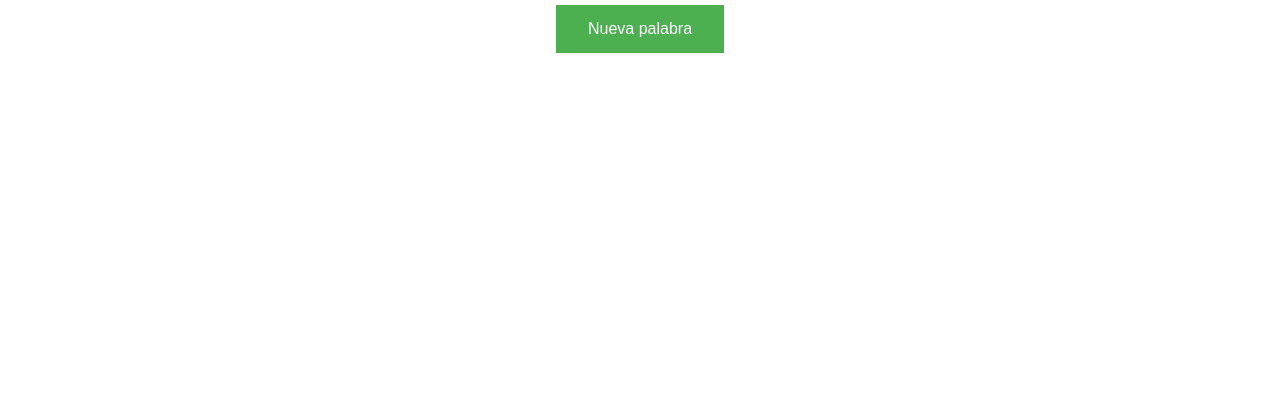
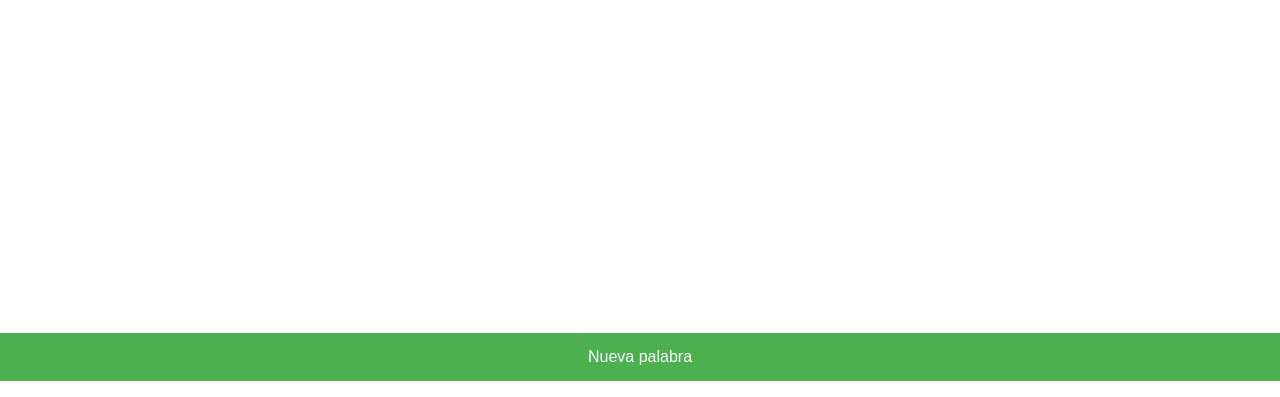
Before and after one commit to valentinrios/valentinrios.github.io, a plain HTML site: page words.html in a window 1280 px wide. Shown: the part 419-816 px from the top of the page. Drawn offline with Linux system fonts and the light colour scheme.

Commit message:
Add files via upload

```diff
--- a/words.html
+++ b/words.html
@@ -15,11 +15,13 @@
             flex-direction: column;
             justify-content: center;
             align-items: center;
-            height: 100vh;
         }
         .button{
-            align-self: center;
-            background-color: #4CAF50; /* Green */
+            width: 100%;
+            position: fixed;
+            bottom: 0px;
+            right: 0px;
+            background-color: #4CAF50;
             border: none;
             color: white;
             padding: 15px 32px;
```
